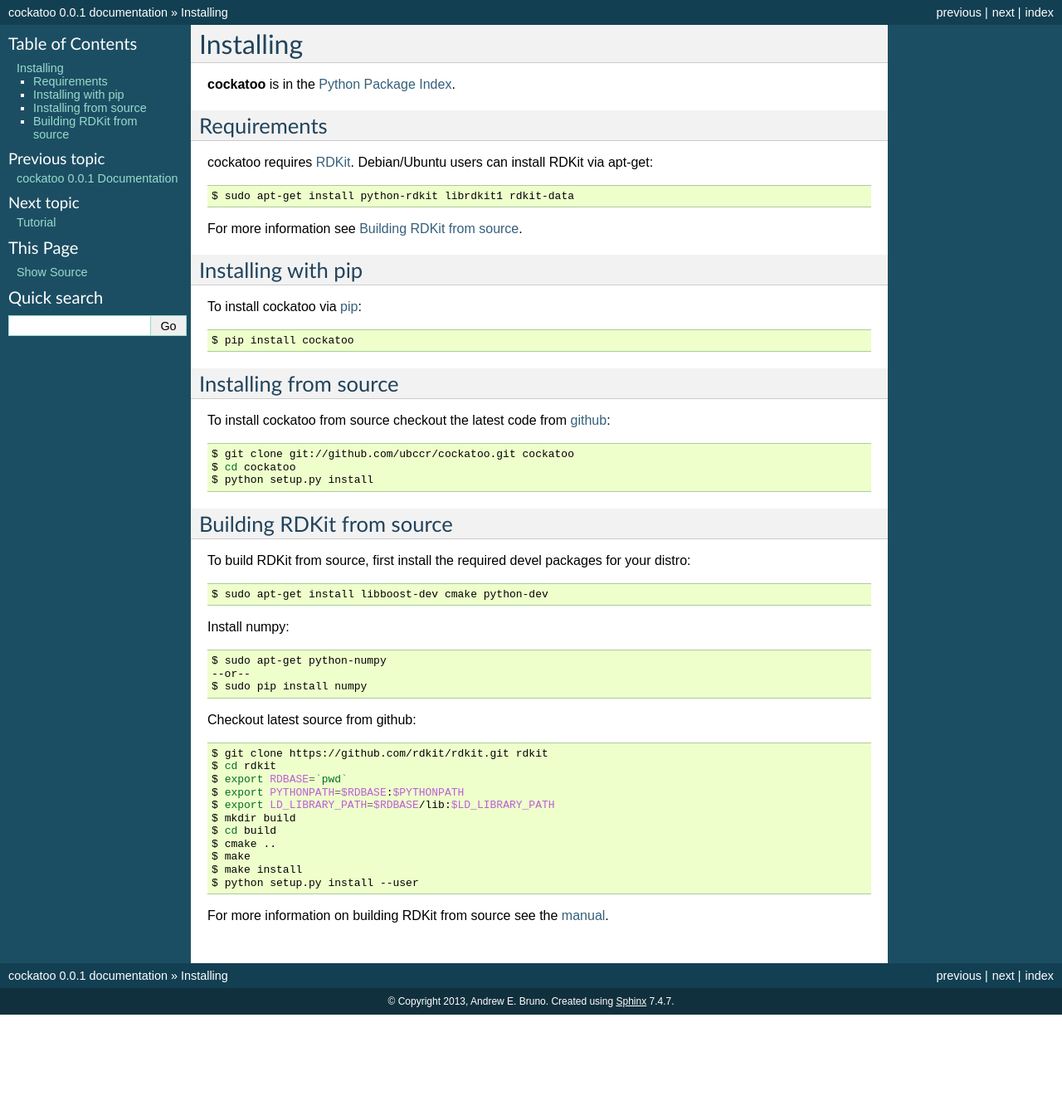
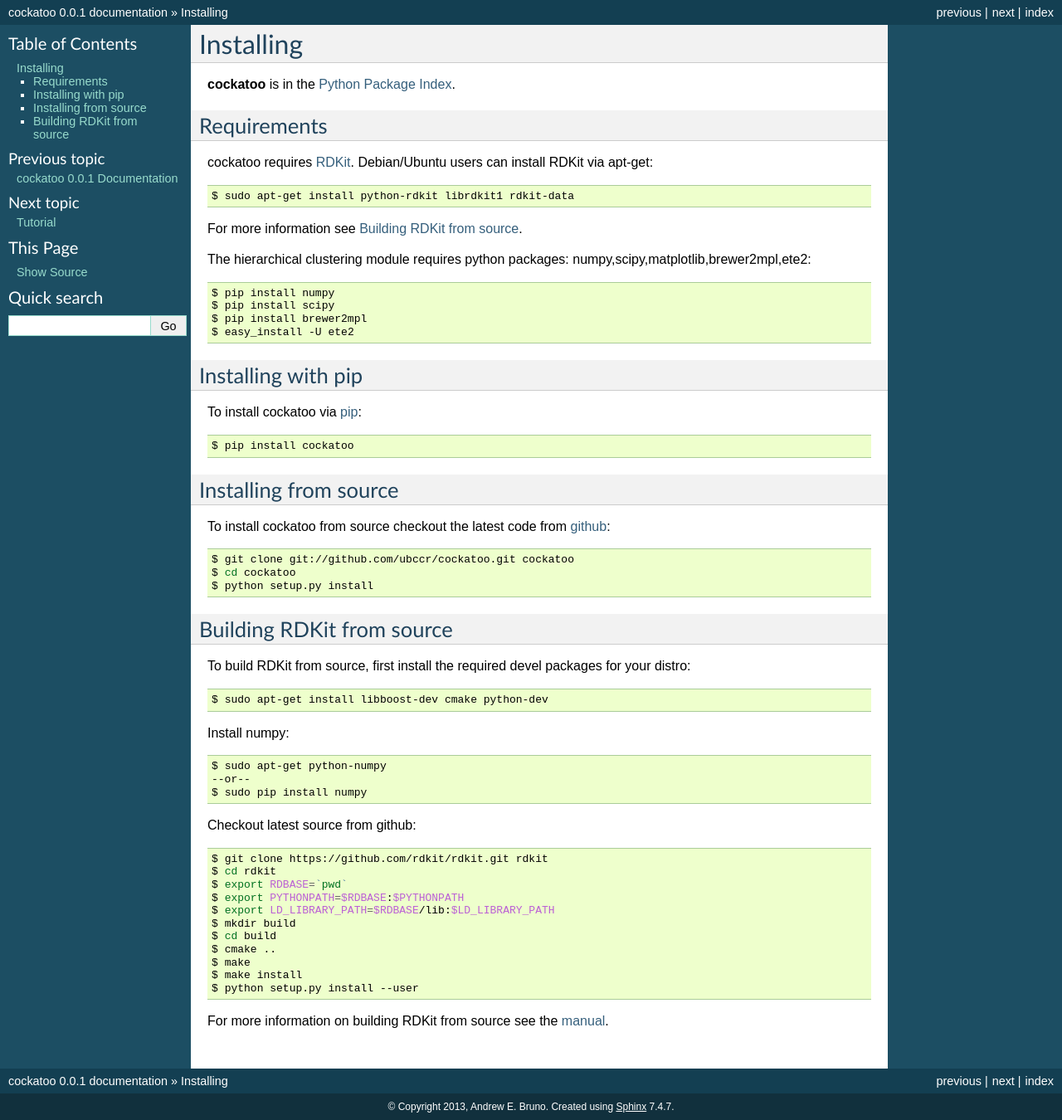
Before and after one commit to ubccr/cockatoo, a Sphinx documentation site: the page built from docs/installation.rst, in a window 1280 px wide. Shown: the whole page at 83% size. Built offline with Sphinx 7.4.7, drawn with Linux system fonts in a browser that asks for light colours; before the commit the page ends 1223 px from its top, so only the background shows below that.

Commit message:
Only load hclust if required packages are installed

```diff
--- a/docs/installation.rst
+++ b/docs/installation.rst
@@ -12,6 +12,13 @@
   $ sudo apt-get install python-rdkit librdkit1 rdkit-data
 
 For more information see `Building RDKit from source`_.
+
+The hierarchical clustering module requires python packages: numpy,scipy,matplotlib,brewer2mpl,ete2::
+
+  $ pip install numpy
+  $ pip install scipy
+  $ pip install brewer2mpl
+  $ easy_install -U ete2
 
 Installing with pip
 -------------------
```
Also changed, not shown: 1 other file.
